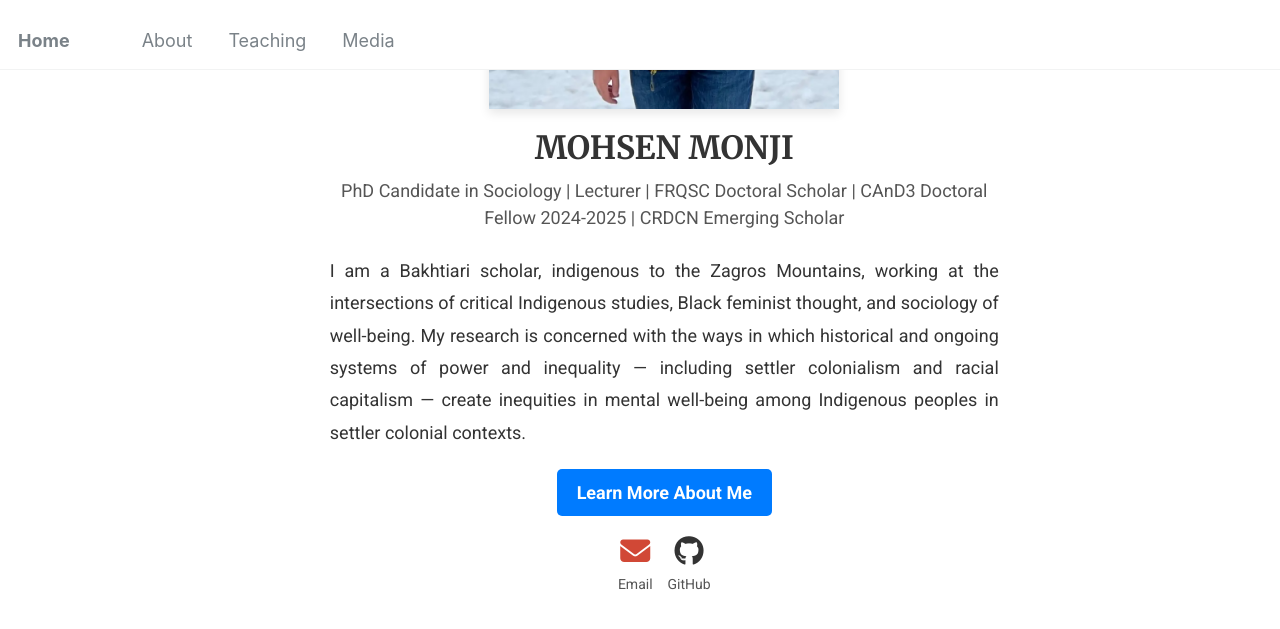
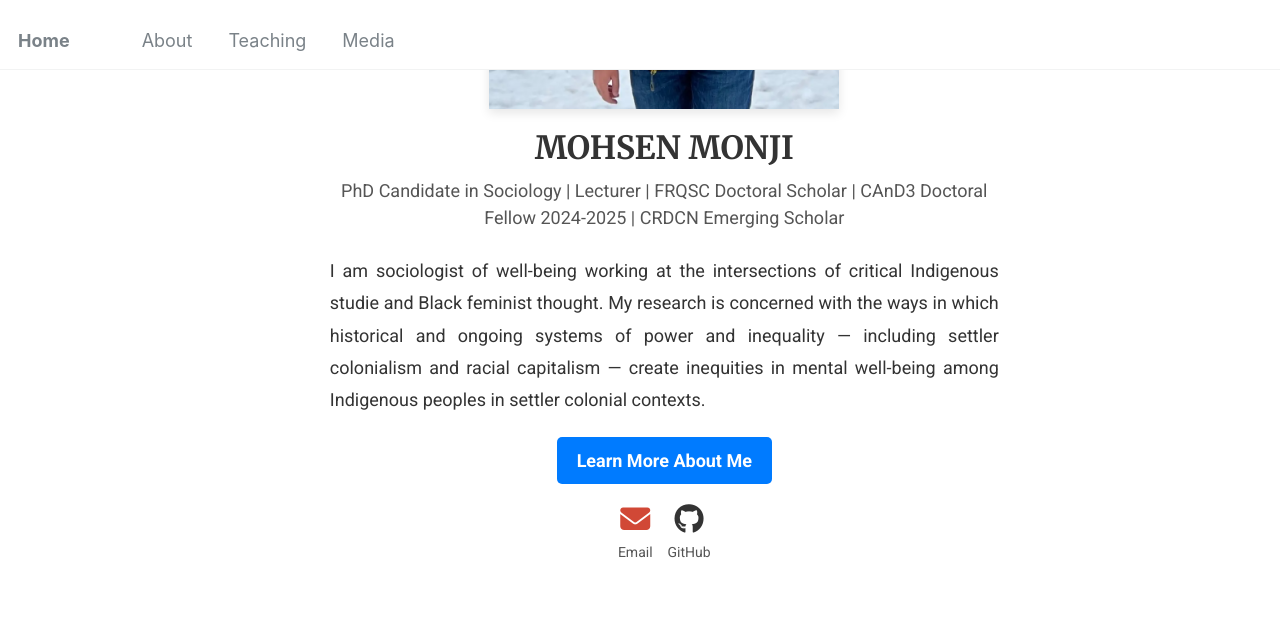
Before and after one commit to Mohsnmonji/mohsnmonji.github.io, a Jekyll site: the page built from _pages/front.md, in a window 1280 px wide and 900 px high, scrolled down 458 px. Shown: the top 629 px of the window. Built offline with Jekyll 4.4.1, drawn with Linux system fonts in a browser that asks for light colours.

Commit message:
Update front.md

```diff
--- a/_pages/front.md
+++ b/_pages/front.md
@@ -28,7 +28,7 @@ hide_avatar: true
 
   <!-- Description -->
   <p style="font-size:18px; color:#333; text-align:justify; line-height:1.8; margin:20px 0;">
-    I am a Bakhtiari scholar, indigenous to the Zagros Mountains, working at the intersections of critical Indigenous studies, Black feminist thought, and sociology of well-being. My research is concerned with the ways in which historical and ongoing systems of power and inequality — including settler colonialism and racial capitalism — create inequities in mental well-being among Indigenous peoples in settler colonial contexts.
+    I am sociologist of well-being working at the intersections of critical Indigenous studie and Black feminist thought. My research is concerned with the ways in which historical and ongoing systems of power and inequality — including settler colonialism and racial capitalism — create inequities in mental well-being among Indigenous peoples in settler colonial contexts.
   </p>
 
   <!-- Button -->
```
